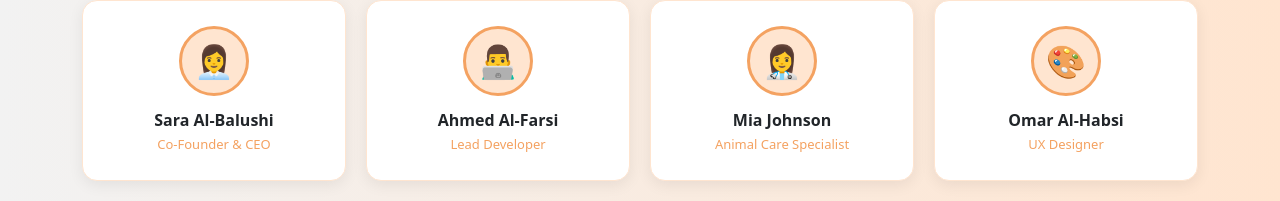
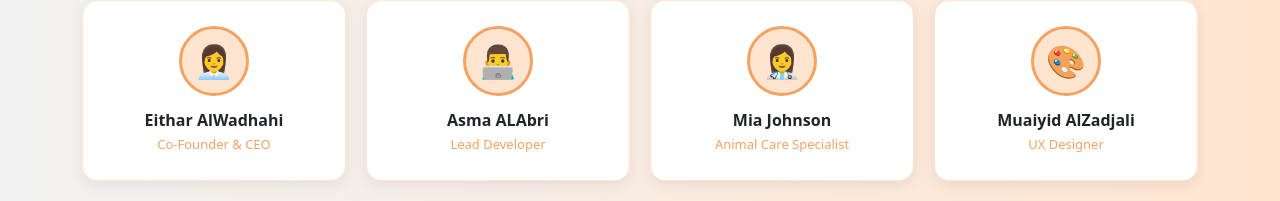
Before and after one commit to AsmaAlabri/my-project, a React (Vite) app in the folder client/: page /about in a window 1280 px wide. Shown: the part 1137-1338 px from the top of the page. Built offline with nearby package versions, Linux system fonts and the light colour scheme.

Commit message:
Add files via upload

```diff
--- a/client/src/components/About.jsx
+++ b/client/src/components/About.jsx
@@ -5,10 +5,10 @@ export default function About() {
     const navigate = useNavigate();
 
     const team = [
-        { name: "Sara Al-Balushi", role: "Co-Founder & CEO", emoji: "👩‍💼" },
-        { name: "Ahmed Al-Farsi", role: "Lead Developer", emoji: "👨‍💻" },
+        { name: "Eithar AlWadhahi", role: "Co-Founder & CEO", emoji: "👩‍💼" },
+        { name: "Asma ALAbri", role: "Lead Developer", emoji: "👨‍💻" },
         { name: "Mia Johnson", role: "Animal Care Specialist", emoji: "👩‍⚕️" },
-        { name: "Omar Al-Habsi", role: "UX Designer", emoji: "🎨" },
+        { name: "Muaiyid AlZadjali", role: "UX Designer", emoji: "🎨" },
     ];
 
     const stats = [
```
